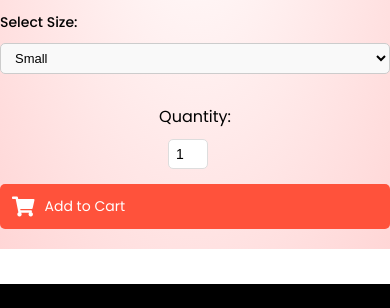
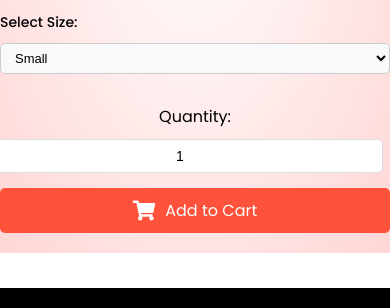
Before and after one commit to yewantraj/desn3035-a1, a plain HTML site: page product-detail.html in a window 390 px wide. Shown: the part 912-1220 px from the top of the page. Drawn offline with Linux system fonts and the light colour scheme.

Commit message:
minor change on small screen css

```diff
--- a/style/style.css
+++ b/style/style.css
@@ -792,6 +792,15 @@ ul {
     display: none;
   }
 
+  .btn-cart {
+    width: 100%;
+    text-align: center;
+    justify-content: center;
+    padding: 10px;
+    font-size: 16px;
+    margin-top: 10px;
+  }
+
   .about-container .col-6 {
     flex: 0 0 100%;
     max-width: 100%;
@@ -829,10 +838,11 @@ ul {
     font-size: 14px;
   }
 
-  .btn-cart {
+  /* .btn-cart {
     padding: 8px 25px;
     font-size: 15px;
-  }
+    text-align: center;
+  } */
 
   .contact-container .col-6 {
     flex: 0 0 100%;
@@ -925,11 +935,11 @@ ul {
     text-align: center;
   }
 
-  .quantity-input {
+  /* .quantity-input {
     width: 40px;
     font-size: 14px;
     padding: 6px;
-  }
+  } */
 
   .btn-container {
     display: flex;
@@ -940,6 +950,7 @@ ul {
   .btn-cart {
     width: 100%;
     text-align: center;
+    justify-content: center;
     padding: 10px;
     font-size: 16px;
     margin-top: 10px;
@@ -954,10 +965,10 @@ ul {
       font-size: 13px;
   }
 
-  .btn-cart {
+  /* .btn-cart {
       padding: 12px;
       font-size: 14px;
-  }
+  } */
 }
 
 
@@ -1030,4 +1041,13 @@ ul {
   .search-sort input[type="text"] {
     margin-bottom: 10px;
   }
+
+  .btn-cart {
+    width: 100%;
+    text-align: center;
+    justify-content: center;
+    padding: 10px;
+    font-size: 16px;
+    margin-top: 10px;
+  }
 }
```
